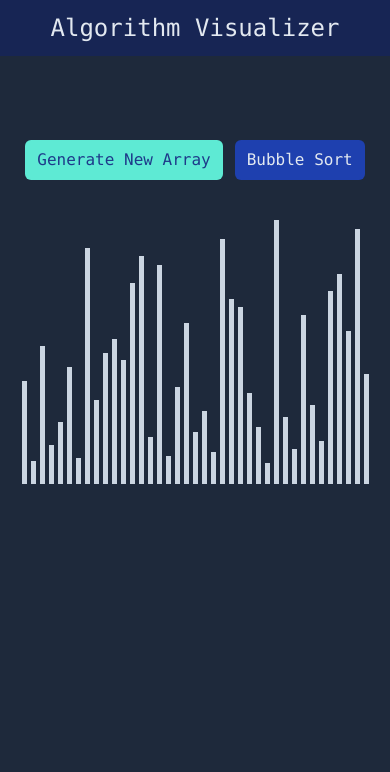
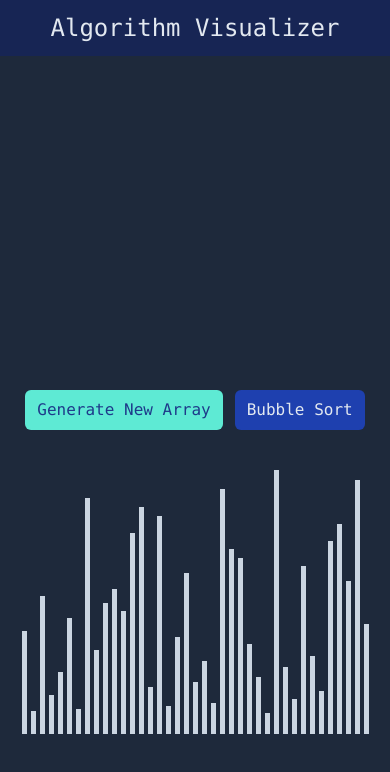
Before and after one commit to khalidmahamud/algorithm_visualizer, a React (Create React App) app: page / in a window 390 px wide. Shown: the top 772 px of the page. Built offline with nearby package versions, Linux system fonts and the light colour scheme.

Commit message:
improved responsiveness

```diff
--- a/src/components/BubbleSort.js
+++ b/src/components/BubbleSort.js
@@ -48,7 +48,7 @@ export const BubbleSort = ({ data, generateArray }) => {
 
     return (
         <main className='p-5 mt-16'>
-            <div className="flex flex-col items-center justify-center gap-10">
+            <div className="min-h-[100vh] flex flex-col items-center justify-center gap-10">
                 <div className='flex gap-3'>
                     <button onClick={() => generateArray()} className="bg-teal-300 px-3 py-2 rounded-md text-blue-900 font-mono">
                         Generate New Array
```
